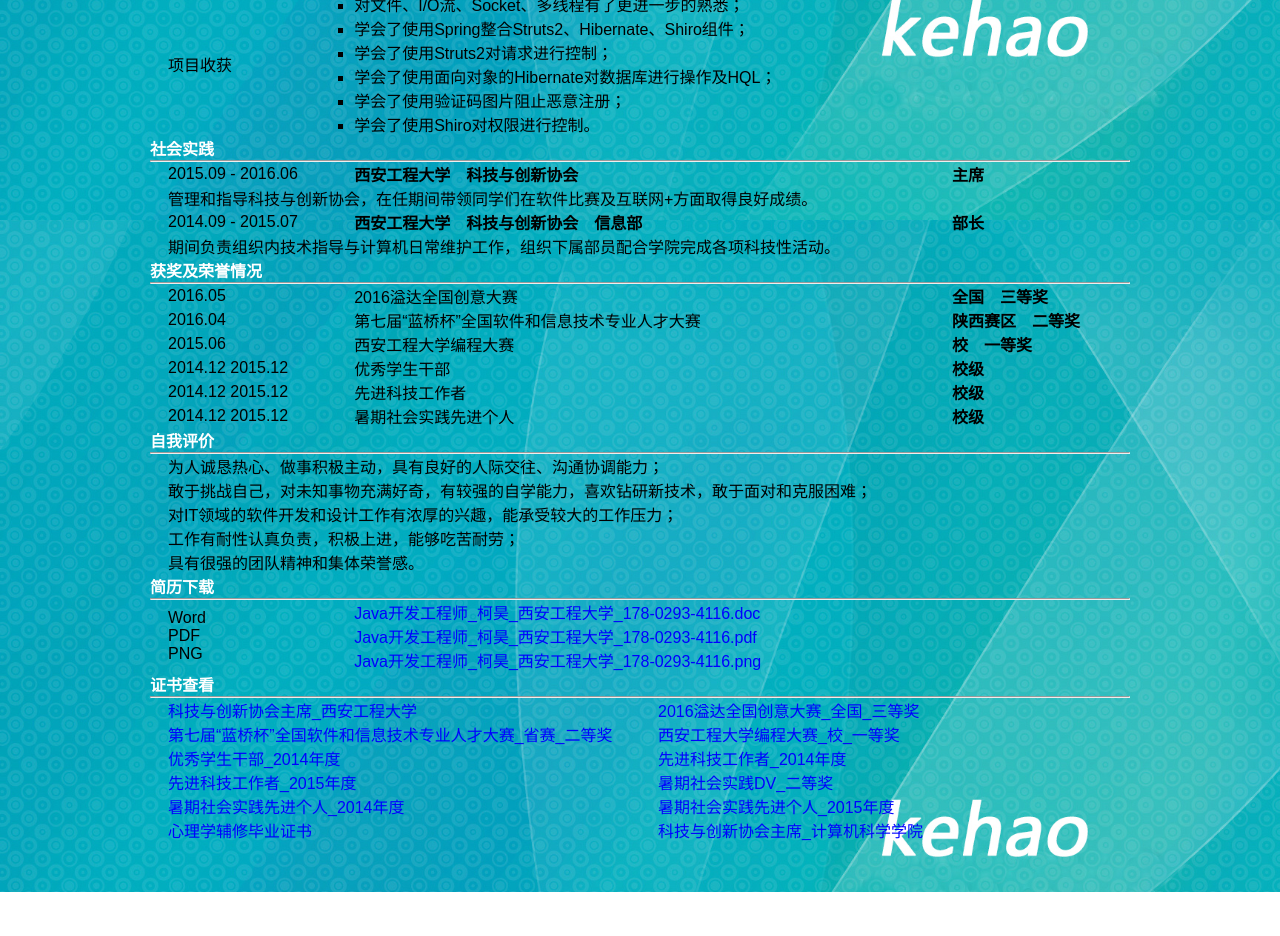
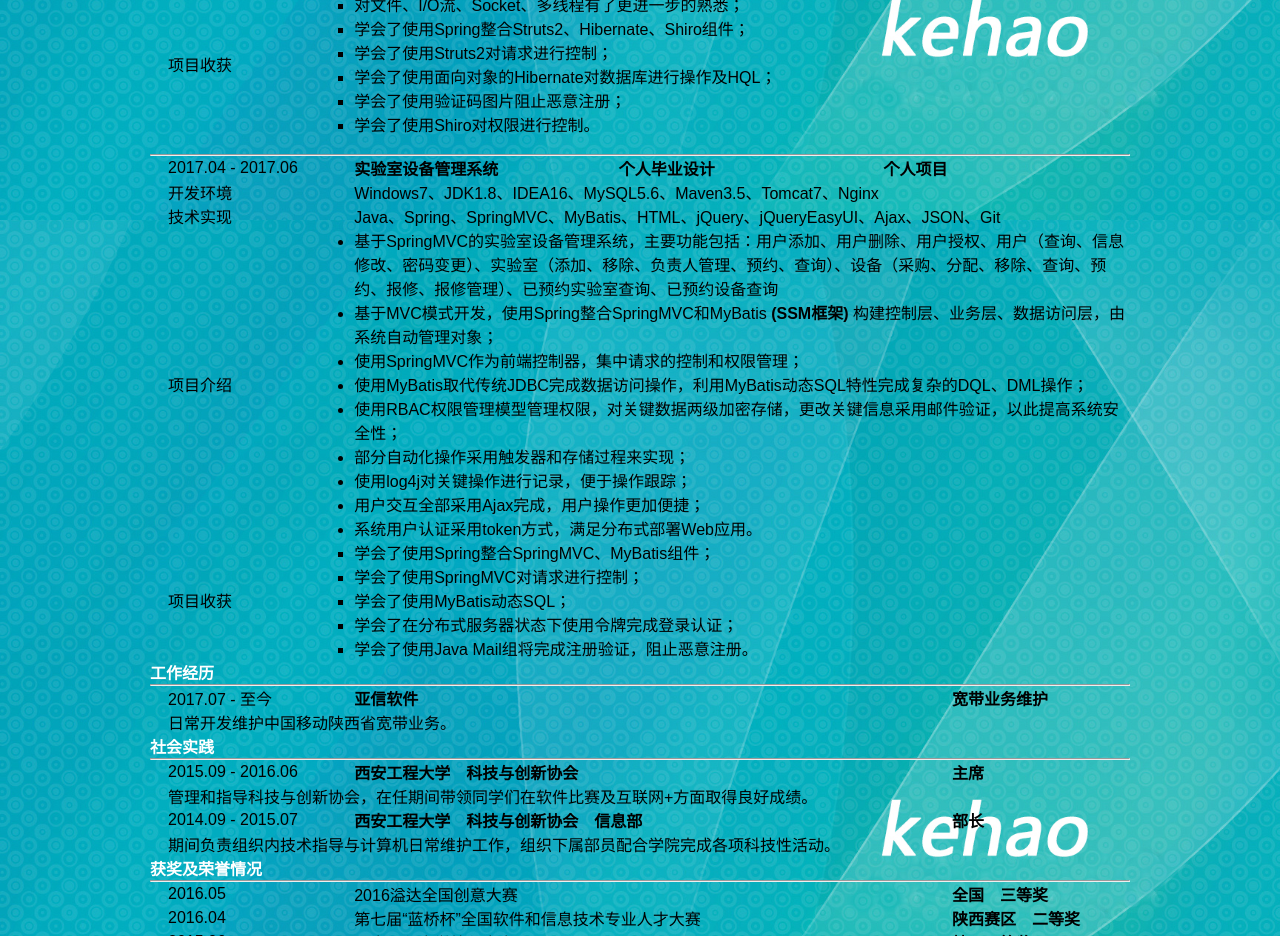
Before and after one commit to chmodke/thisme, a plain HTML site: page index.html in a window 1280 px wide. Shown: the part 1380-2316 px from the top of the page. Before the commit the page ends 2272 px from the top, so only its background shows below. Drawn offline with Linux system fonts and the light colour scheme; a web font is replaced by a local one.

Commit message:
index update

```diff
--- a/index.html
+++ b/index.html
@@ -210,6 +210,86 @@
             </tr>
         </table>
     </div>
+	<div class="split">
+        <table class="split">
+            <tr>
+                <td><br></td>
+            </tr>
+            <tr>
+                <td><hr></td>
+            </tr>
+        </table>
+    </div>
+    <div class="proj3">
+        <table class="content">
+            <tr>
+                <td width="19%">2017.04 - 2017.06</td>
+                <td width="27%"><b>实验室设备管理系统</b></td>
+                <td width="27%"><b>个人毕业设计</b></td>
+                <td width="27%"><b>个人项目</b></td>
+            </tr>
+            <tr>
+                <td width="19%">开发环境</td>
+                <td colspan="4">Windows7、JDK1.8、IDEA16、MySQL5.6、Maven3.5、Tomcat7、Nginx</td>
+            </tr>
+            <tr>
+                <td width="19%">技术实现</td>
+                <td colspan="4">Java、Spring、SpringMVC、MyBatis、HTML、jQuery、jQueryEasyUI、Ajax、JSON、Git</td>
+            </tr>
+            <tr>
+                <td width="19%">项目介绍</td>
+                <td width="81%" colspan="3">
+                    <ul>
+                        <li>基于SpringMVC的实验室设备管理系统，主要功能包括：用户添加、用户删除、用户授权、用户（查询、信息修改、密码变更）、实验室（添加、移除、负责人管理、预约、查询）、设备（采购、分配、移除、查询、预约、报修、报修管理）、已预约实验室查询、已预约设备查询</li>
+                        <li>基于MVC模式开发，使用Spring整合SpringMVC和MyBatis <b>(SSM框架)</b> 构建控制层、业务层、数据访问层，由系统自动管理对象；</li>
+                        <li>使用SpringMVC作为前端控制器，集中请求的控制和权限管理；</li>
+                        <li>使用MyBatis取代传统JDBC完成数据访问操作，利用MyBatis动态SQL特性完成复杂的DQL、DML操作；</li>
+                        <li>使用RBAC权限管理模型管理权限，对关键数据两级加密存储，更改关键信息采用邮件验证，以此提高系统安全性；</li>
+                        <li>部分自动化操作采用触发器和存储过程来实现；</li>
+						<li>使用log4j对关键操作进行记录，便于操作跟踪；</li>
+						<li>用户交互全部采用Ajax完成，用户操作更加便捷；</li>
+						<li>系统用户认证采用token方式，满足分布式部署Web应用。</li>
+                    </ul>
+                </td>
+            </tr>
+            <tr>
+                <td width="19%">项目收获</td>
+                <td width="81%" colspan="3">
+                    <ul>
+                        <li class="two">学会了使用Spring整合SpringMVC、MyBatis组件；</li>
+                        <li class="two">学会了使用SpringMVC对请求进行控制；</li>
+                        <li class="two">学会了使用MyBatis动态SQL；</li>
+                        <li class="two">学会了在分布式服务器状态下使用令牌完成登录认证；</li>
+                        <li class="two">学会了使用Java Mail组将完成注册验证，阻止恶意注册。</li>
+                    </ul>
+                </td>
+            </tr>
+        </table>
+    </div>
+    <div class="split">
+        <table class="split">
+            <tr>
+                <td><b>工作经历</b></td>
+            </tr>
+            <tr>
+                <td><hr></td>
+            </tr>
+        </table>
+    </div>
+    <div class="exper">
+        <table class="content">
+            <tr>
+                <td width="19%">2017.07 - 至今</td>
+                <td width="61%"><b>亚信软件</b></td>
+                <td width="20%"><b>宽带业务维护</b></td>
+            </tr>
+            <tr>
+                <td colspan="4">
+                    日常开发维护中国移动陕西省宽带业务。
+                </td>
+            </tr>
+        </table>
+    </div>
     <div class="split">
         <table class="split">
             <tr>
```
Also changed, not shown: 1 other file.
